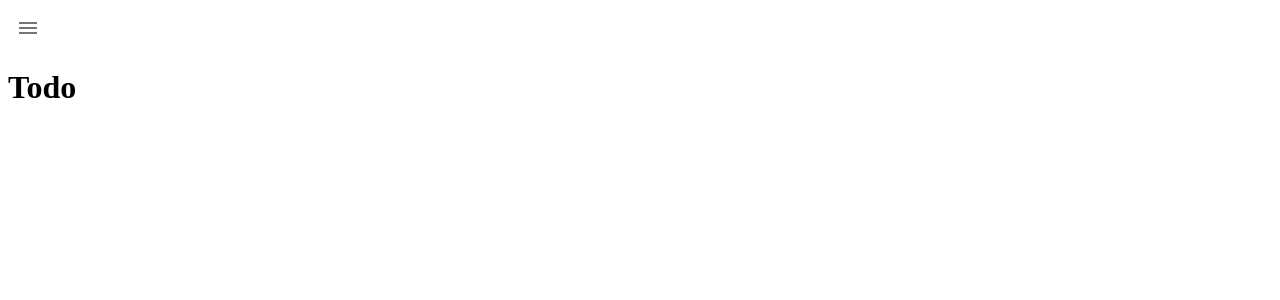
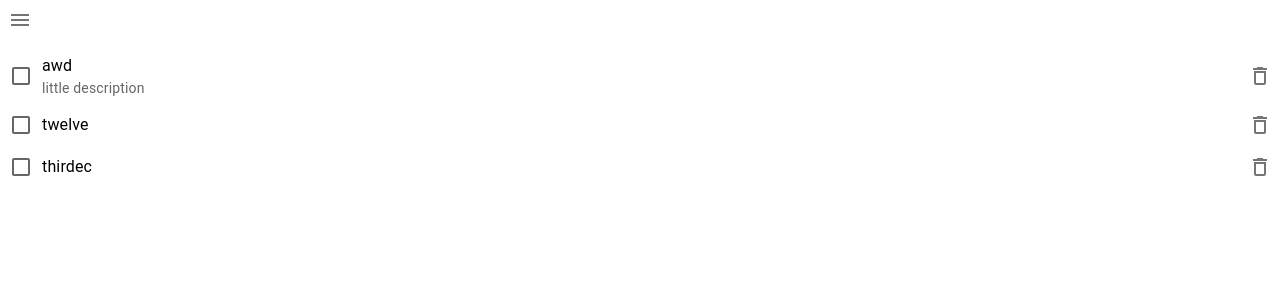
Before and after one commit to MikkyMeow/mikitask, a React (Create React App) app: page /todo in a window 1280 px wide. Shown: the top 300 px of the page. Built offline with nearby package versions, Linux system fonts and the light colour scheme.

Commit message:
Todo: CRUD

```diff
--- a/src/App.tsx
+++ b/src/App.tsx
@@ -2,6 +2,7 @@ import i18n from "i18next";
 import { initReactI18next } from "react-i18next";
 import { RouterProvider } from "react-router-dom";
 import { router } from "router";
+import "./styles/index.css";
 
 i18n.use(initReactI18next).init({
   lng: "en",
--- /dev/null
+++ b/src/components/pages/Todo/index.ts
@@ -0,0 +1 @@
+export { Todo } from "./ui/Todo";
--- /dev/null
+++ b/src/components/pages/Todo/store/todo.store.ts
@@ -0,0 +1,47 @@
+import { create } from "zustand";
+
+interface ITodo {
+  id: number;
+  title: string;
+  completed: boolean;
+  description?: string;
+  tags?: string[];
+  dueDate?: number;
+  priority?: "low" | "medium" | "high";
+}
+
+interface ITodoStore {
+  todos: ITodo[];
+  addTodo: (todo: ITodo) => void;
+  removeTodo: (id: number) => void;
+  toggleTodo: (id: number) => void;
+  updateTodo: (id: number, updatedTodo: Partial<ITodo>) => void;
+}
+
+export const todoStore = create<ITodoStore>((set) => ({
+  todos: [
+    {
+      id: 0,
+      title: "awd",
+      completed: false,
+      description: "little description",
+    },
+    { id: 1, title: "twelve", completed: true },
+    { id: 2, title: "thirdec", completed: false },
+  ],
+  addTodo: (todo) => set((state) => ({ todos: [...state.todos, todo] })),
+  removeTodo: (id) =>
+    set((state) => ({ todos: state.todos.filter((t) => t.id !== id) })),
+  toggleTodo: (id) =>
+    set((state) => ({
+      todos: state.todos.map((t) =>
+        t.id === id ? { ...t, completed: !t.completed } : t
+      ),
+    })),
+  updateTodo: (id, updatedTodo) =>
+    set((state) => ({
+      todos: state.todos.map((t) =>
+        t.id === id ? { ...t, ...updatedTodo } : t
+      ),
+    })),
+}));
--- /dev/null
+++ b/src/components/pages/Todo/ui/Todo.tsx
@@ -0,0 +1,9 @@
+import { List } from "./components/List";
+
+export const Todo = () => {
+  return (
+    <div>
+      <List />
+    </div>
+  );
+};
--- /dev/null
+++ b/src/components/pages/Todo/ui/components/List/index.ts
@@ -0,0 +1 @@
+export { List } from "./ui/List";
--- /dev/null
+++ b/src/components/pages/Todo/ui/components/List/ui/List.tsx
@@ -0,0 +1,29 @@
+import {
+  Checkbox,
+  IconButton,
+  List as MuiList,
+  ListItem,
+  ListItemText,
+} from "@mui/material";
+import { todoStore } from "../../../../store/todo.store";
+import { DeleteOutlined } from "@mui/icons-material";
+
+export const List = () => {
+  const { todos, removeTodo, toggleTodo } = todoStore();
+  return (
+    <MuiList>
+      {todos.map((todo) => (
+        <ListItem key={todo.id} disablePadding>
+          <Checkbox
+            value={todo.completed}
+            onChange={() => toggleTodo(todo.id)}
+          />
+          <ListItemText primary={todo.title} secondary={todo.description} />
+          <IconButton onClick={() => removeTodo(todo.id)}>
+            <DeleteOutlined />
+          </IconButton>
+        </ListItem>
+      ))}
+    </MuiList>
+  );
+};
--- a/src/router/index.tsx
+++ b/src/router/index.tsx
@@ -1,3 +1,4 @@
+import { Todo } from "components/pages/Todo";
 import { Main } from "components/widgets/Main";
 import { createBrowserRouter } from "react-router-dom";
 
@@ -8,7 +9,7 @@ export const router = createBrowserRouter([
     children: [
       { path: "/", element: <h1>Today home</h1> },
       { path: "/notes", element: <h1>Notes</h1> },
-      { path: "/todo", element: <h1>Todo</h1> },
+      { path: "/todo", element: <Todo /> },
       { path: "/projects", element: <h1>Projects</h1> },
       { path: "/habits", element: <h1>Habits</h1> },
       { path: "/finance", element: <h1>Financial manager</h1> },
--- /dev/null
+++ b/src/styles/index.css
@@ -0,0 +1,3 @@
+body {
+  margin: 0;
+}
```
